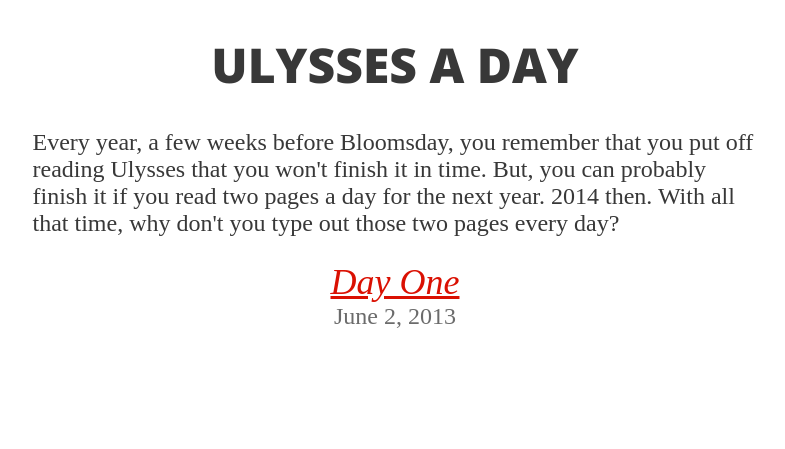
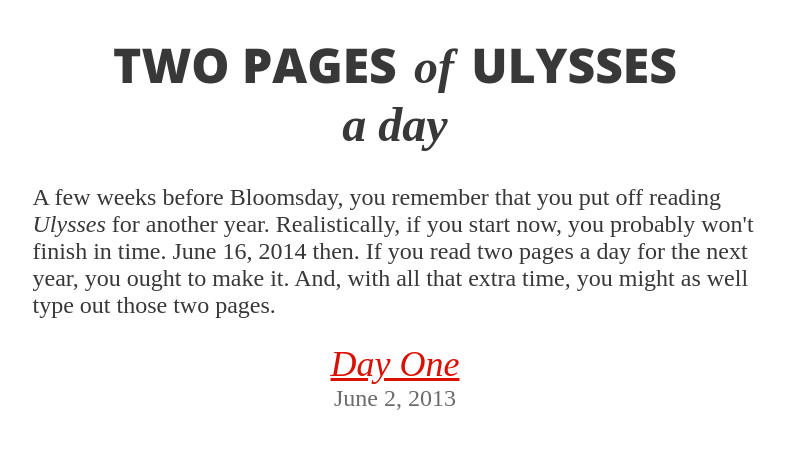
Before and after one commit to adregan/ulysses, a Jekyll site: the page built from index.html, in a window 1280 px wide. Shown: the top 449 px of the page, without its empty margins (245-1030 px from the left). Built offline with Jekyll 4.4.1, drawn with Linux system fonts in a browser that asks for light colours; some web fonts are replaced.

Commit message:
Some type layout + description

```diff
--- a/_layouts/post.html
+++ b/_layouts/post.html
@@ -2,7 +2,7 @@
 layout: default
 ---
 <section role="main" class="main-content">
-<header><a class="extra" href="{{ site.baseurl }}">home</a></header>
+<header><a class="extra" href="{{ site.baseurl }}/">home</a></header>
 <h1 class="page-title">{{ page.title }}</h1>
 <article class="readable">
 {{ content }}
--- a/index.html
+++ b/index.html
@@ -2,8 +2,9 @@
 layout: default
 title: Two pages of Ulysses a day
 ---
-<h1 class="decorative-title page-title">Ulysses a day</h1>
-<p>Every year, a few weeks before Bloomsday, you remember that you put off reading Ulysses that you won't finish it in time. But, you can probably finish it if you read two pages a day for the next year. 2014 then. With all that time, why don't you type out those two pages every day?</p>
+<h1 class="decorative-title page-title">
+Two pages <span class="flourish">of</span> Ulysses <span class="flourish block">a day</span></h1>
+<p>A few weeks before Bloomsday, you remember that you put off reading <em>Ulysses</em> for another year. Realistically, if you start now, you probably won't finish in time. June 16, 2014 then. If you read two pages a day for the next year, you ought to make it. And, with all that extra time, you might as well type out those two pages.</p>
   <dl class="posts">
     {% for post in site.posts %}
       <dt><a href="{{ site.baseurl }}{{ post.url }}">{{ post.title }}</a></dt><dd>{{ post.date | date: "%B %e, %Y" }}</dd>
```
Also changed, not shown: css/main.css (+1 -1 lines), scss/partials/_type.scss (+10 -0 lines).
